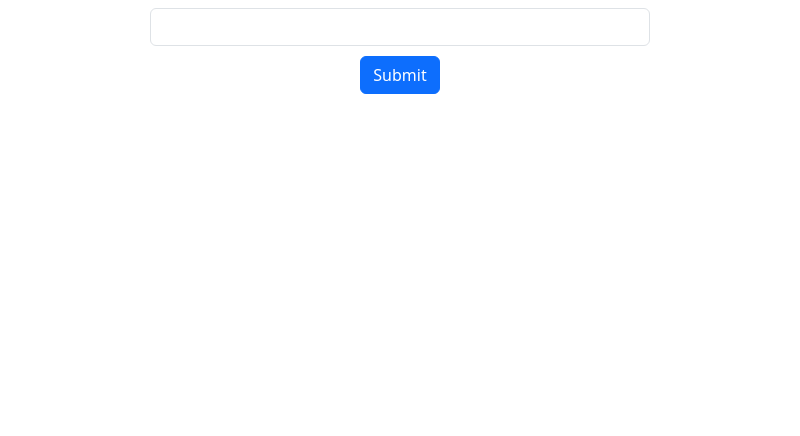
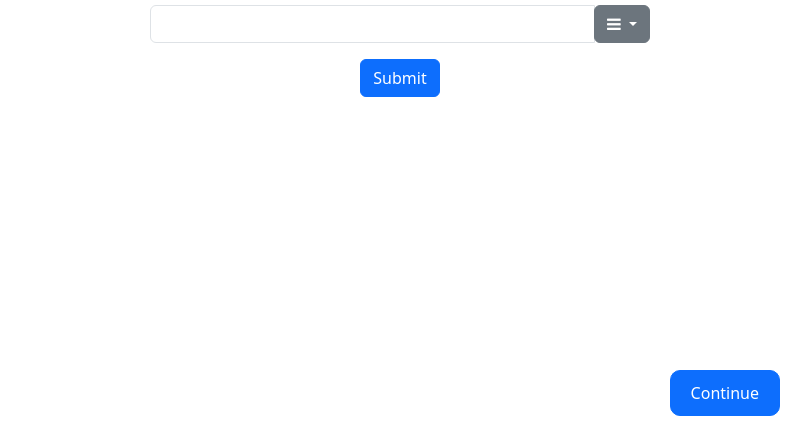
Before and after one commit to TheRealMopcornPuncher/RecipeRoulette, an Electron app: page routes/index.html in a window 800 px wide. Shown: the part 364-800 px from the top of the page. Drawn offline with nearby package versions, Linux system fonts and the light colour scheme.

Commit message:
Cleanup and form improvement

```diff
--- a/routes/index.html
+++ b/routes/index.html
@@ -6,8 +6,10 @@
     <title>Recipe Roulette</title>
     <link href="https://cdn.jsdelivr.net/npm/bootstrap@5.3.3/dist/css/bootstrap.min.css" rel="stylesheet" integrity="sha384-QWTKZyjpPEjISv5WaRU9OFeRpok6YctnYmDr5pNlyT2bRjXh0JMhjY6hW+ALEwIH" crossorigin="anonymous">
     <link href="../styles.css" rel="stylesheet">
+    <link rel="stylesheet" href="https://cdnjs.cloudflare.com/ajax/libs/font-awesome/4.7.0/css/font-awesome.min.css">
   </head>
   <body>
+    <!-- Don't touch this, it's fine as is (Shit for the form) -->
     <div class="container centered-form">
       <form id="form" class="text-center">
         <!-- Text container that holds the greeting -->
@@ -16,12 +18,30 @@
         </div>
         <div class="mb-3 fadein">
           <label for="ingredients" class="form-label">Please Enter Ingredients.</label>
-          <input style="margin-bottom: 2%;" type="text" class="form-control" id="ingredients" name="ingredients">
-          <button type="submit" class="btn btn-primary">Submit</button>
+          <div class="input-group">
+            <input type="text" class="form-control" id="ingredients" name="ingredients">
+            <div class="input-group-append">
+              <button class="btn btn-secondary dropdown-toggle" type="button" id="allergenMenuButton" data-bs-toggle="dropdown" aria-expanded="false">
+                <i class="fa fa-bars"></i>
+              </button>
+              <ul class="dropdown-menu" aria-labelledby="allergenMenuButton">
+                <li><label class="dropdown-item"><input type="checkbox" name="allergens" value="gluten"> Gluten</label></li>
+                <li><label class="dropdown-item"><input type="checkbox" name="allergens" value="nuts"> Nuts</label></li>
+                <li><label class="dropdown-item"><input type="checkbox" name="allergens" value="dairy"> Dairy</label></li>
+                <li><label class="dropdown-item"><input type="checkbox" name="allergens" value="soy"> Soy</label></li>
+                <li><label class="dropdown-item"><input type="checkbox" name="allergens" value="shellfish"> Shellfish</label></li>
+              </ul>
+            </div>
+          </div>
+          <button type="submit" class="btn btn-primary mt-3">Submit</button>
         </div>
       </form>
       <ul id="ingredients-list" class="mt-3"></ul> <!-- List to hold the ingredients -->
     </div>
+
+    <!-- Add logic for the continue button here -->
+    <button id="continue-button" class="btn btn-primary">Continue</button>
+
     <script>
       const greeting = document.getElementById('greeting');
       const date = new Date();
--- a/styles.css
+++ b/styles.css
@@ -79,3 +79,15 @@ form {
     transform: translateY(0); /* End at normal position */
   }
 }
+
+/* Styles for the continue button */
+#continue-button {
+  position: fixed;
+  bottom: 20px;
+  right: 20px;
+  background-color: #0d6efd;
+  color: white;
+  border-radius: 10px;
+  padding: 10px 20px;
+  font-size: 1em;
+}
```
Also changed, not shown: 1 other file.
